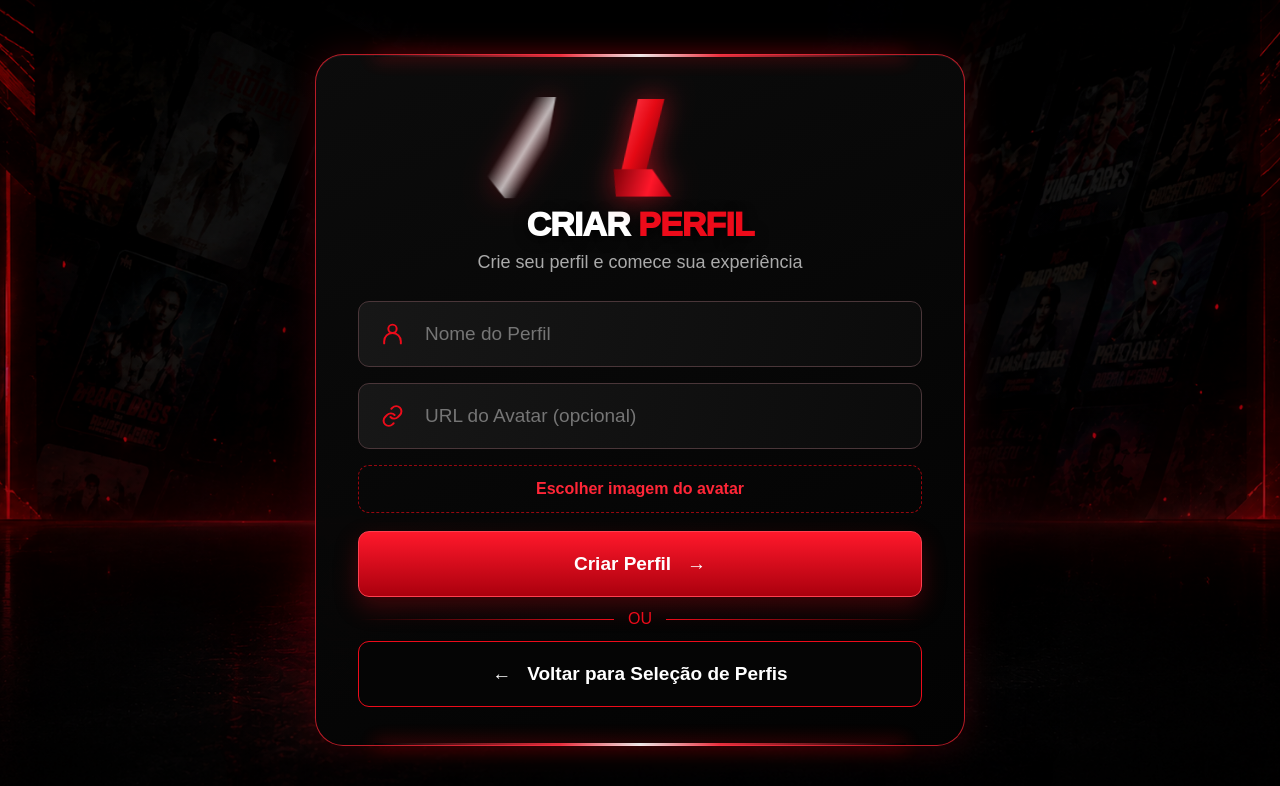
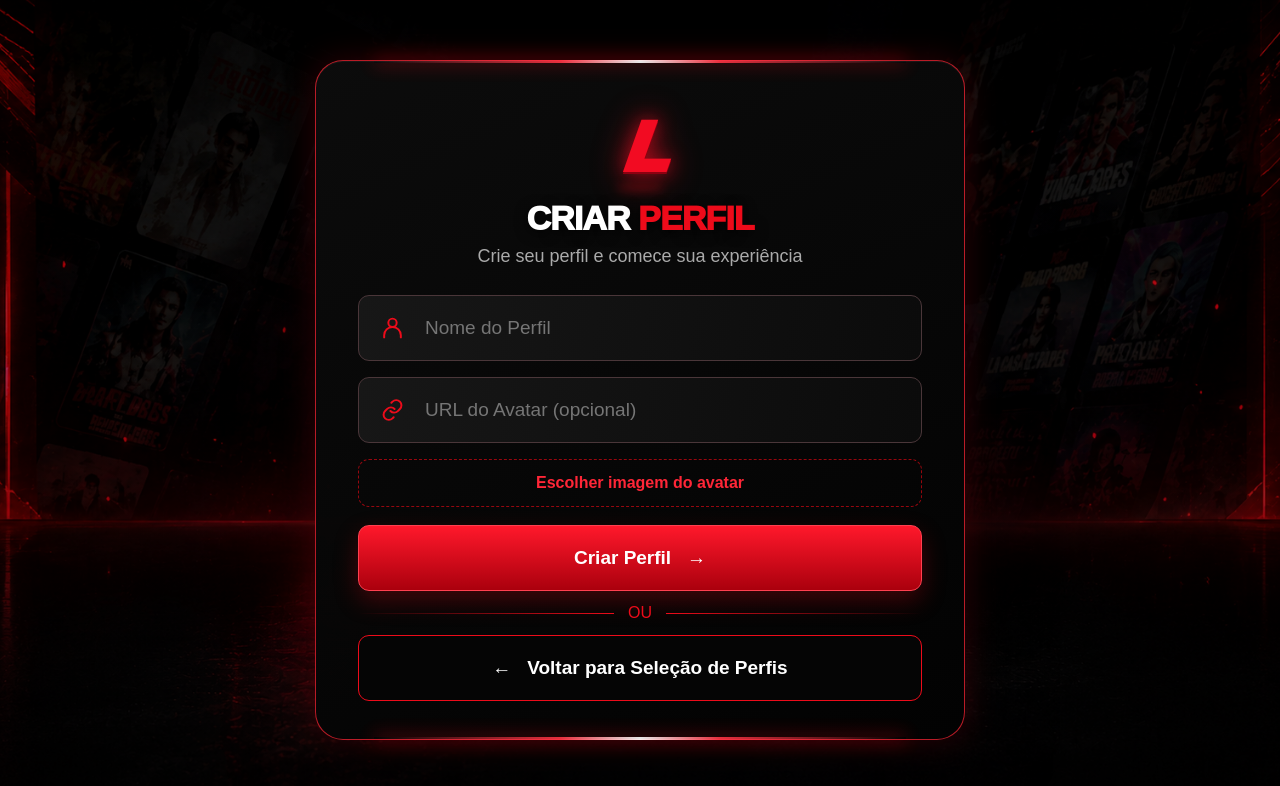
Before and after one commit to neguebaop/linkflix, a Flask app: page /create_profile in a window 1280 px wide. Shown: the top 786 px of the page. Run offline with Flask 3, Linux system fonts and the light colour scheme; a user stored in the database is signed in.

Commit message:
Add files via upload

```diff
--- a/app.py
+++ b/app.py
@@ -307,6 +307,10 @@ def _ensure_profile_columns():
     for name, sql_type in columns.items():
         if name not in existing:
             db.session.execute(text(f'ALTER TABLE {table} ADD COLUMN "{name}" {sql_type}'))
+    # Avatares cadastrados no Admin podem ser data URLs grandes. VARCHAR(300)
+    # causava erro 500 ao selecionar um ícone; TEXT aceita a imagem completa.
+    if db.engine.dialect.name == "postgresql" and "avatar" in existing:
+        db.session.execute(text('ALTER TABLE "profile" ALTER COLUMN "avatar" TYPE TEXT'))
     db.session.commit()
 
 
@@ -423,7 +427,7 @@ class Content(db.Model):
 class Profile(db.Model):
     id = db.Column(db.Integer, primary_key=True)
     name = db.Column(db.String(50))
-    avatar = db.Column(db.String(300), default="/static/images/default_profile.png")
+    avatar = db.Column(db.Text, default="/static/images/default_profile.png")
     user_id = db.Column(db.Integer, db.ForeignKey("user.id"), nullable=False)
     pin_hash = db.Column(db.String(255), nullable=True)
     viewing_restrictions = db.Column(db.String(80), default="Sem restrições")
--- a/templates/create_profile.html
+++ b/templates/create_profile.html
@@ -10,17 +10,17 @@ body{min-height:100vh;background:linear-gradient(rgba(0,0,0,.2),rgba(0,0,0,.5)),
 .wrap{min-height:100vh;display:grid;place-items:center;padding:32px}
 .panel{width:min(650px,94vw);padding:42px 42px 38px;border-radius:28px;background:linear-gradient(155deg,rgba(12,12,12,.975),rgba(2,2,2,.99));border:1px solid rgba(255,36,52,.72);box-shadow:0 0 32px rgba(237,11,26,.18),0 26px 80px rgba(0,0,0,.62),inset 0 1px rgba(255,255,255,.05);position:relative;text-align:center;animation:panelIn .55s cubic-bezier(.2,.8,.2,1) both}
 .panel:before,.panel:after{content:"";position:absolute;left:9%;right:9%;height:3px;background:linear-gradient(90deg,transparent,#ff3444 35%,#fff 50%,#ff3444 65%,transparent);box-shadow:0 0 17px #e50914;opacity:.9}.panel:before{top:-1px}.panel:after{bottom:-1px}
-.brand-mark{width:92px;height:110px;margin:0 auto 2px;position:relative;filter:drop-shadow(0 0 14px rgba(255,20,38,.55));transform:skew(-8deg)}
-.brand-mark:before{content:"";position:absolute;left:29px;top:2px;width:34px;height:83px;background:linear-gradient(105deg,#ff3544 0%,#e50914 47%,#84000a 100%);clip-path:polygon(22% 0,100% 0,72% 100%,0 100%)}
-.brand-mark:after{content:"";position:absolute;left:22px;bottom:10px;width:62px;height:28px;background:linear-gradient(100deg,#7c0008,#ff172a 62%,#b4000e);clip-path:polygon(0 0,62% 0,100% 100%,10% 100%)}
-.brand-shine{position:absolute;inset:0;background:linear-gradient(115deg,transparent 30%,rgba(255,255,255,.7) 46%,transparent 60%);mix-blend-mode:screen;animation:shine 2.8s ease-in-out infinite;clip-path:polygon(20% 0,70% 0,67% 65%,88% 92%,30% 92%,0 65%)}
+.brand-mark{width:88px;height:88px;margin:0 auto 12px;position:relative;display:grid;place-items:center;filter:drop-shadow(0 0 16px rgba(255,20,38,.45))}
+.brand-mark:before{content:"L";display:block;font-family:Arial Black,Arial,sans-serif;font-size:76px;line-height:1;font-weight:1000;font-style:italic;letter-spacing:-10px;color:#f20b22;text-shadow:0 2px 0 #8d0010,0 0 18px rgba(242,11,34,.55);transform:skew(-6deg)}
+.brand-mark:after{content:"";position:absolute;width:48px;height:4px;bottom:1px;border-radius:50%;background:rgba(229,9,20,.5);filter:blur(5px)}
+.brand-shine{display:none}
 .title{font-size:34px;font-weight:1000;letter-spacing:-.9px;margin:-4px 0 0;text-shadow:0 3px 13px rgba(0,0,0,.8)}.title span{color:#ed0b1a}.subtitle{color:#aaa;font-size:18px;margin:8px 0 28px}
 .field{position:relative;margin-bottom:16px;display:block}.field input{width:100%;height:66px;border:1px solid #4a3639;border-radius:11px;background:linear-gradient(100deg,#171717,#0b0b0b);padding:0 20px 0 66px;color:#fff;font-size:19px;outline:none;transition:border-color .2s,box-shadow .2s,transform .2s}.field:hover input{border-color:rgba(229,9,20,.68);transform:translateY(-1px)}.field input:focus{border-color:#ed0b1a;box-shadow:0 0 0 3px rgba(229,9,20,.13),0 0 20px rgba(229,9,20,.12)}
 .ico{position:absolute;left:22px;top:50%;transform:translateY(-50%);width:25px;height:25px;color:#ed0b1a;z-index:2}.ico svg{width:100%;height:100%;fill:none;stroke:currentColor;stroke-width:1.9;stroke-linecap:round;stroke-linejoin:round}
 .upload{display:flex;align-items:center;justify-content:center;gap:10px;border:1px dashed rgba(229,9,20,.65);border-radius:11px;padding:14px;margin:0 0 18px;color:#bbb;cursor:pointer;transition:.25s}.upload:hover{background:rgba(229,9,20,.07);border-color:#ff3344;transform:translateY(-1px)}.upload b{color:#ff2637}.upload input{display:none}
 .primary,.secondary{width:100%;height:66px;border-radius:11px;font-size:19px;font-weight:900;cursor:pointer;transition:transform .2s,box-shadow .2s,background .2s}.primary{border:1px solid #ff4050;color:#fff;background:linear-gradient(#ff182b,#aa000d);box-shadow:0 10px 25px rgba(229,9,20,.26)}.primary:hover{transform:translateY(-2px);box-shadow:0 14px 32px rgba(229,9,20,.4);background:linear-gradient(#ff2b3c,#c00010)}.or{display:flex;align-items:center;gap:14px;margin:13px 0;color:#ed0b1a}.or:before,.or:after{content:"";height:1px;flex:1;background:linear-gradient(90deg,transparent,#ed0b1a)}.or:after{background:linear-gradient(90deg,#ed0b1a,transparent)}.secondary{display:grid;place-items:center;border:1px solid #ed0b1a;color:#fff;background:#050505;text-decoration:none}.secondary:hover{transform:translateY(-2px);background:rgba(229,9,20,.07);box-shadow:0 10px 25px rgba(229,9,20,.15)}.error{padding:11px;border-radius:9px;background:rgba(229,9,20,.17);color:#ff8b93;margin-bottom:16px}
 @keyframes panelIn{from{opacity:0;transform:translateY(18px) scale(.98)}to{opacity:1;transform:none}}@keyframes shine{0%,55%{transform:translateX(-120%)}75%,100%{transform:translateX(120%)}}
-@media(max-width:650px){.wrap{padding:14px}.panel{padding:30px 19px 25px;border-radius:21px}.brand-mark{transform:scale(.82) skew(-8deg);margin-top:-10px;margin-bottom:-9px}.title{font-size:27px}.subtitle{font-size:15px;margin-bottom:22px}.field input,.primary,.secondary{height:58px;font-size:16px}.field input{padding-left:57px}.ico{left:19px;width:22px;height:22px}}
+@media(max-width:650px){.wrap{padding:14px}.panel{padding:30px 19px 25px;border-radius:21px}.brand-mark{transform:scale(.86);margin-top:-8px;margin-bottom:2px}.title{font-size:27px}.subtitle{font-size:15px;margin-bottom:22px}.field input,.primary,.secondary{height:58px;font-size:16px}.field input{padding-left:57px}.ico{left:19px;width:22px;height:22px}}
 </style>
 </head>
 <body>
```
